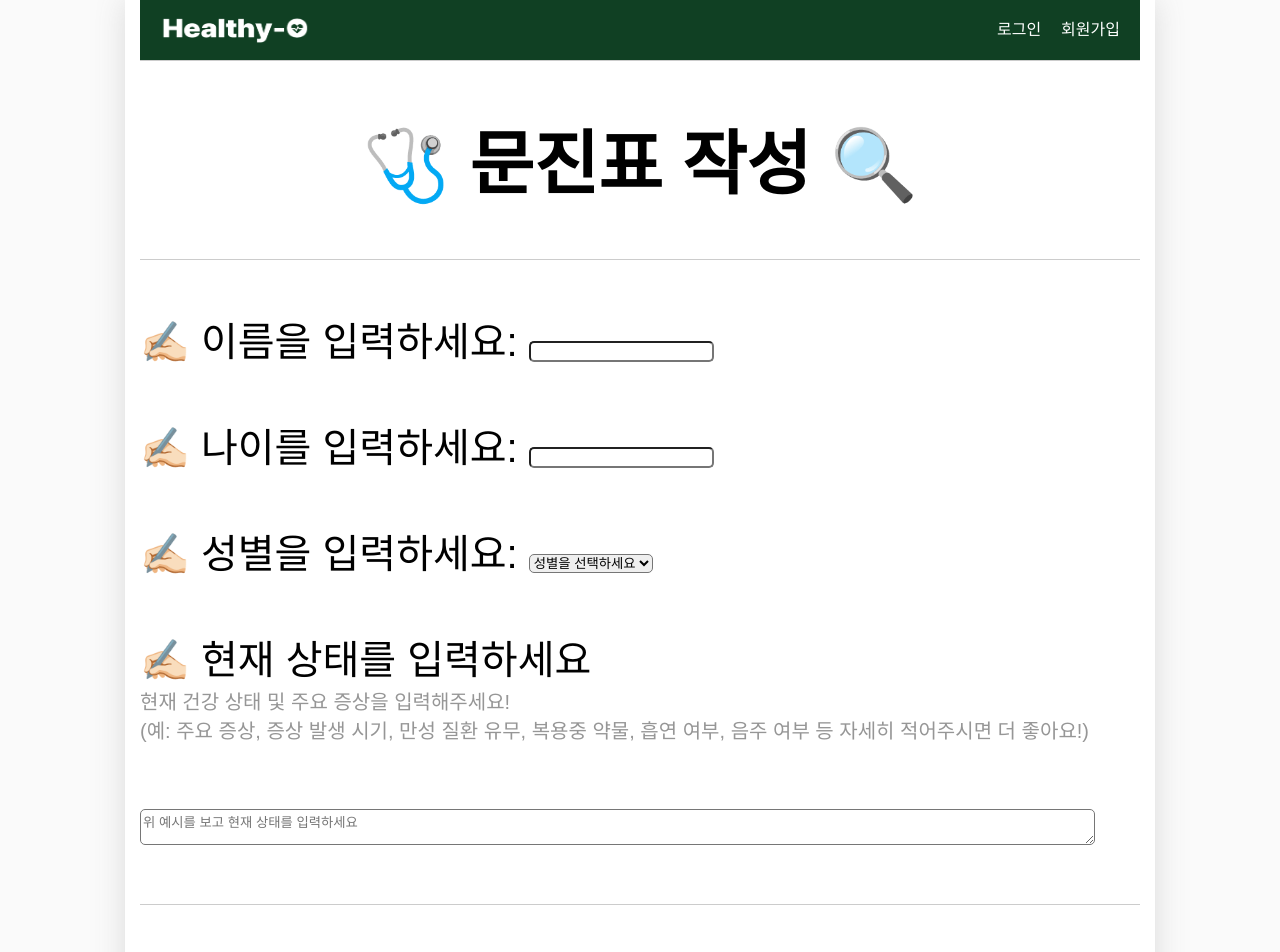
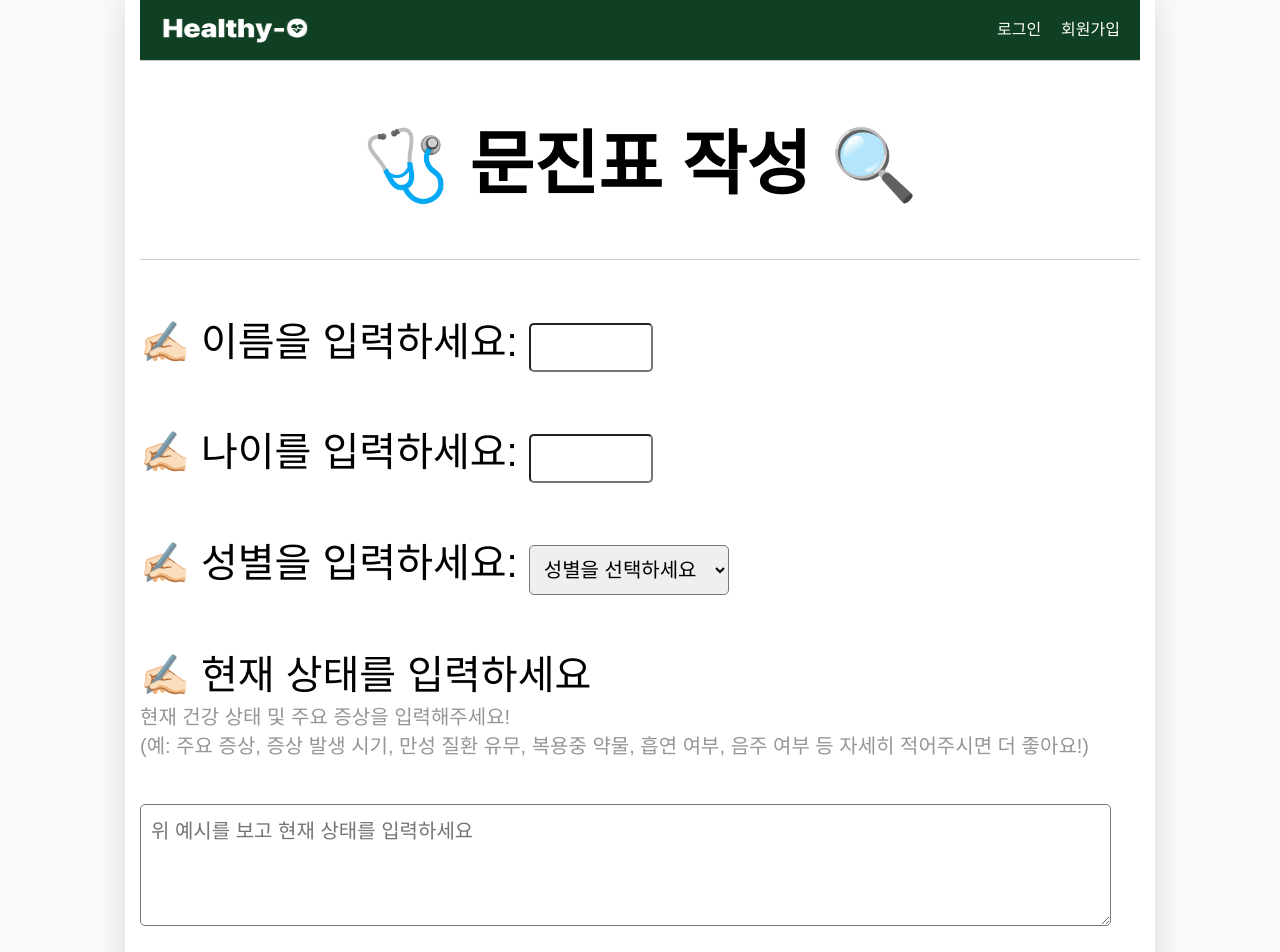
Before and after one commit to gayunk02/healthy-o, a Next.js app in the folder frontend/: page /question in a window 1280 px wide. Shown: the top 952 px of the page. Built offline with nearby package versions, Linux system fonts and the light colour scheme; a web font is replaced by a local one.

Commit message:
문진표 UI 수정

```diff
--- a/frontend/src/pages/question.tsx
+++ b/frontend/src/pages/question.tsx
@@ -11,7 +11,7 @@ export default function Home() {
 
   const router = useRouter();
 
-  // 🧠 입력값 저장
+  // 입력값 저장
   const [name, setName] = useState('');
   const [age, setAge] = useState('');
   const [gender, setGender] = useState('');
@@ -63,8 +63,8 @@ export default function Home() {
             onChange={(e) => setGender(e.target.value)}
           >
             <option value="">성별을 선택하세요</option>
+            <option value="남성">남성</option>
             <option value="여성">여성</option>
-            <option value="남성">남성</option>
           </select>
         </div>
 
@@ -87,7 +87,7 @@ export default function Home() {
 
       <div className={style.divider}></div>
       <button className={style.questbtn} onClick={onSubmit}>
-        결과 확인하기
+        제출하기
       </button>
     </div>
   );
--- a/frontend/src/styles/question.module.css
+++ b/frontend/src/styles/question.module.css
@@ -14,29 +14,42 @@
 .mainQuestion {
     font-size: 40px;
     display: flex;
-    flex-direction: column; /* 세로 정렬 */
-    align-items: flex-start;     /* 가로축(수평) 중앙 정렬 */
-    gap: 3rem;               /* 항목 간 간격 */
+    flex-direction: column;
+    align-items: flex-start;
+    gap: 3rem;
     margin-top: 2rem;
   }
 
 
-.mainQuestion input{
-    border-radius: 5px;
-    font-family: 'ASSACOMFREEGOTHIC', sans-serif;
-  }
+.mainQuestion input {
+  border-radius: 5px;
+  font-family: 'ASSACOMFREEGOTHIC', sans-serif;
+  width: 100px;
+  height: 45px;
+  font-size: 24px;
+  padding: 0 10px;
+}
+
 
 .mainQuestion select{
     border-radius: 5px;
     font-family: 'ASSACOMFREEGOTHIC', sans-serif;
+    width: 200px;
+    height: 50px;
+    font-size: 20px;
+    padding: 0 10px;
   }
 
-  .mainQuestion textarea{
+  .mainQuestion textarea {
     border-radius: 5px;
     font-family: 'ASSACOMFREEGOTHIC', sans-serif;
     width: 100%;
-    margin-top: 20px;
-  }
+    height: 100px;
+    font-size: 20px;
+    padding: 10px;
+    margin-top: 0px;
+}
+
 
 .example{
   font-size: 20px;
```
